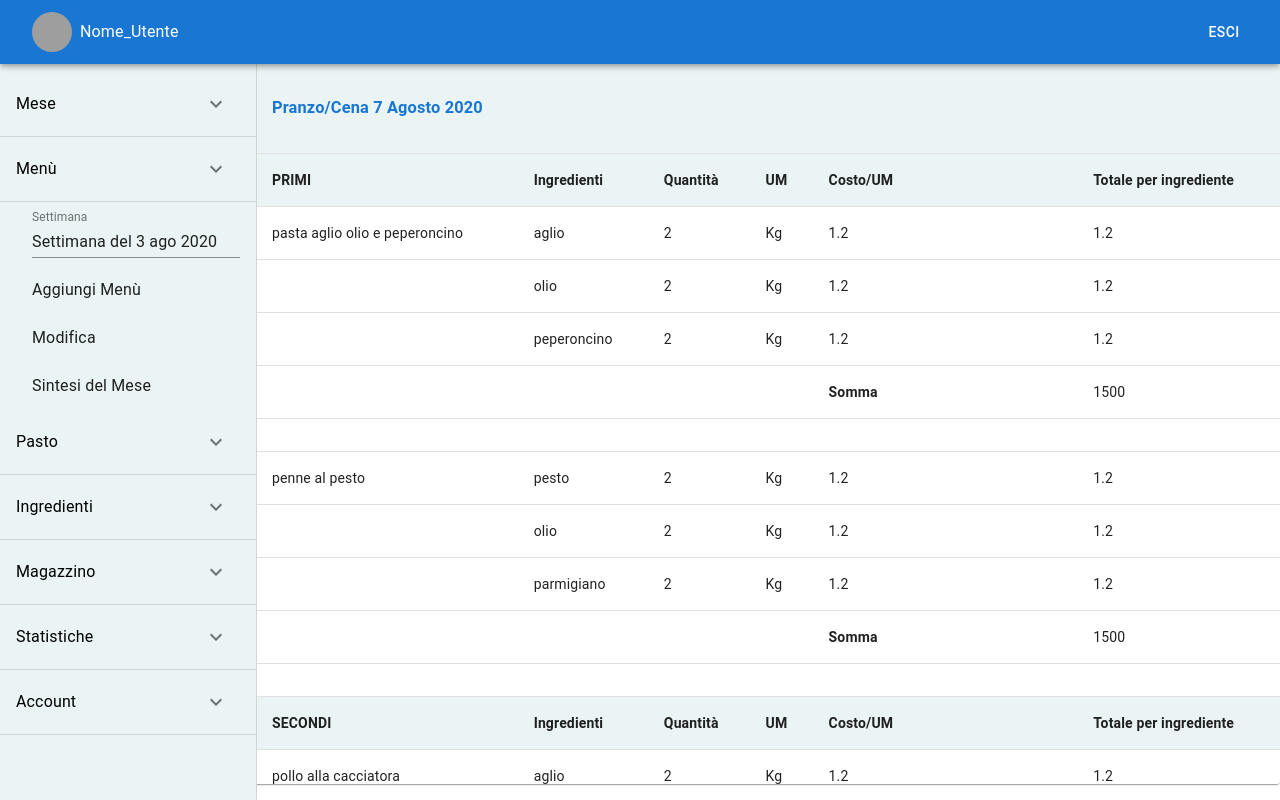
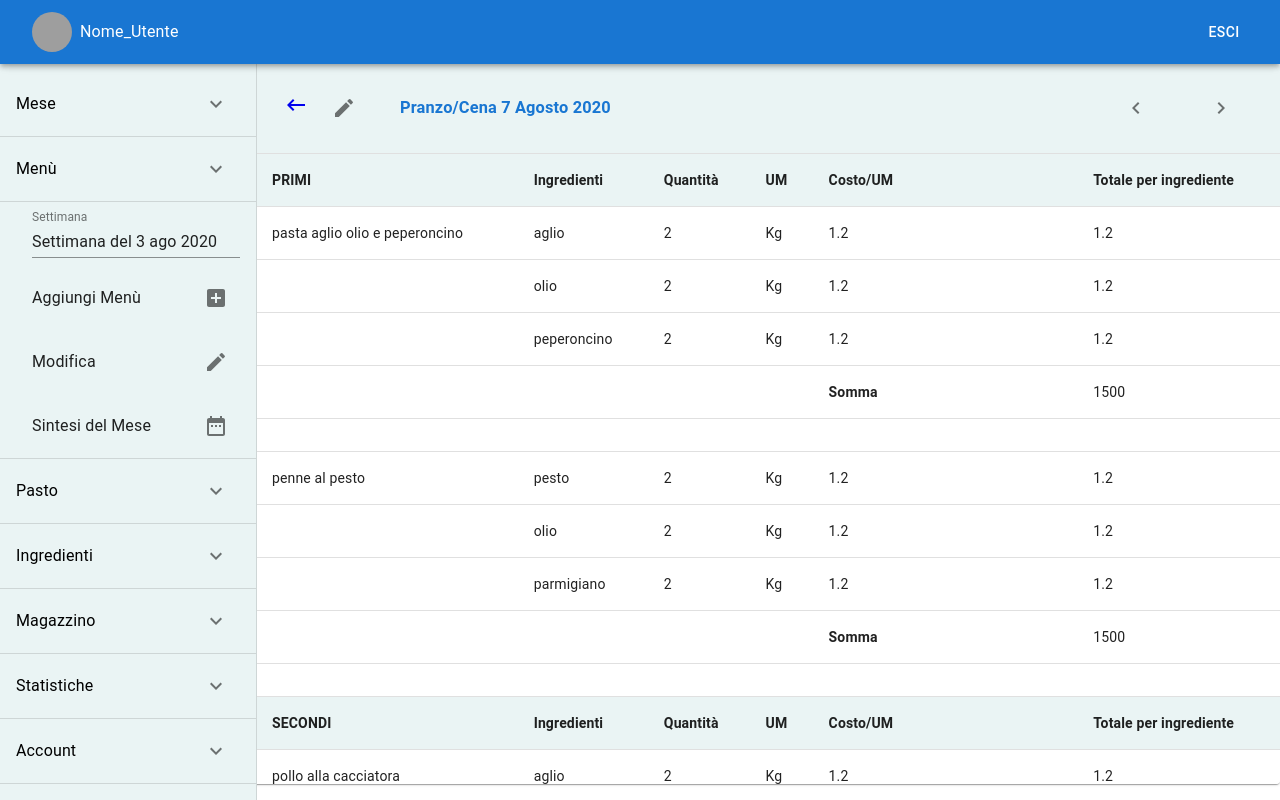
Before and after one commit to tvasari/gestionale_mensa, a React (Create React App) app: page /CostoPasto in a window 1280 px wide. Built offline with nearby package versions, Linux system fonts and the light colour scheme; grey boxes are pictures that could not be loaded.

Commit message:
icone aggiunte

```diff
--- a/src/components/CostoPasto/CostoPasto.js
+++ b/src/components/CostoPasto/CostoPasto.js
@@ -1,4 +1,5 @@
 import React from 'react';
+import { NavLink } from 'react-router-dom';
 import { makeStyles } from '@material-ui/core/styles';
 import Table from '@material-ui/core/Table';
 import TableBody from '@material-ui/core/TableBody';
@@ -9,6 +10,11 @@ import TableRow from '@material-ui/core/TableRow';
 import Paper from '@material-ui/core/Paper';
 import Portata from './Portata';
 import Totali from './Totali';
+import KeyboardArrowLeftIcon from '@material-ui/icons/KeyboardArrowLeft';
+import KeyboardArrowRightIcon from '@material-ui/icons/KeyboardArrowRight';
+import KeyboardBackspaceIcon from '@material-ui/icons/KeyboardBackspace';
+import EditIcon from '@material-ui/icons/Edit';
+import IconButton from '@material-ui/core/IconButton';
 
 const useStyles = makeStyles(theme => ({
   table: {
@@ -25,6 +31,8 @@ const useStyles = makeStyles(theme => ({
   header: {
     color: '#1976d2',
     fontWeight: '700',
+    paddingLeft: theme.spacing(4),
+    paddingRight: theme.spacing(4)
   },
   headerCell: {
     backgroundColor: '#eaf4f4'
@@ -106,8 +114,28 @@ export default function CostoPasto() {
 
         <TableHead>
           <TableRow>
-            <TableCell className={classes.headerCell} align="left" colSpan={6}>
-              <h3 className={classes.header}><b>{sameOrigin} 7 Agosto 2020</b></h3>
+            <TableCell colSpan={5} align="left" className={classes.headerCell}>
+              <div style={{display: 'flex', alignItems: 'center'}}>
+                <IconButton>
+                  <NavLink to="/Menù">
+                    <KeyboardBackspaceIcon/>
+                  </NavLink>
+                </IconButton>
+                <IconButton>
+                  <EditIcon/>
+                </IconButton>
+                <h3 className={classes.header}><b>{sameOrigin} 7 Agosto 2020</b></h3>
+              </div>
+            </TableCell>
+            <TableCell className={classes.headerCell}>
+              <div style={{display: 'flex', justifyContent: 'space-around'}}>
+                <IconButton>
+                  <KeyboardArrowLeftIcon/>
+                </IconButton>
+                <IconButton>
+                  <KeyboardArrowRightIcon/>
+                </IconButton>
+              </div>
             </TableCell>
           </TableRow>
         </TableHead>
--- a/src/components/MonthlyTable/MonthlyTable.js
+++ b/src/components/MonthlyTable/MonthlyTable.js
@@ -7,8 +7,10 @@ import TableContainer from '@material-ui/core/TableContainer';
 import TableHead from '@material-ui/core/TableHead';
 import TableRow from '@material-ui/core/TableRow';
 import Paper from '@material-ui/core/Paper';
-import Button from '@material-ui/core/Button';
 import Selector from './Selector';
+import EditIcon from '@material-ui/icons/Edit';
+import SearchIcon from '@material-ui/icons/Search';
+import IconButton from '@material-ui/core/IconButton';
 
 const StyledTableCell = withStyles((theme) => ({
   head: {
@@ -132,9 +134,12 @@ const MonthlyTable = () => {
                 <TableRow>
                     { headerGenerator(selectors, classes.tableHead) }
                     <TableCell className={classes.tableHead}>
-                        <Button variant="outlined" className={classes.option}>
-                            <b>Modifica</b>
-                        </Button>
+                        <IconButton>
+                            <SearchIcon/>
+                        </IconButton>
+                        <IconButton>
+                            <EditIcon/>
+                        </IconButton>
                     </TableCell>
                 </TableRow>
                 <TableRow>
--- a/src/components/Navbar/Navbar.js
+++ b/src/components/Navbar/Navbar.js
@@ -17,6 +17,9 @@ import WeekPicker from './WeekPicker.js';
 import IconButton from '@material-ui/core/IconButton';
 import KeyboardArrowDownIcon from '@material-ui/icons/KeyboardArrowDown';
 import KeyboardArrowUpIcon from '@material-ui/icons/KeyboardArrowUp';
+import EditIcon from '@material-ui/icons/Edit';
+import AddBoxIcon from '@material-ui/icons/AddBox';
+import DateRangeIcon from '@material-ui/icons/DateRange';
 
 const useStyles = makeStyles((theme) => ({
   root: {
@@ -107,14 +110,24 @@ const Navbar = () => {
                           </ListItem>
                           <ListItem button className={classes.nested}>
                             <ListItemText primary="Aggiungi Menù" />
+                            <IconButton>
+                              <AddBoxIcon />
+                            </IconButton>
                           </ListItem>
                           <ListItem button className={classes.nested}>
                             <ListItemText primary="Modifica" />
+                            <IconButton>
+                              <EditIcon />
+                            </IconButton>
                           </ListItem>
                           <ListItem button className={classes.nested}>
                             <ListItemText primary="Sintesi del Mese" />
+                            <IconButton>
+                              <DateRangeIcon />
+                            </IconButton>
                           </ListItem>
                         </List>
+                        <Divider/>
                       </Collapse>
                     )
                     : null
```
